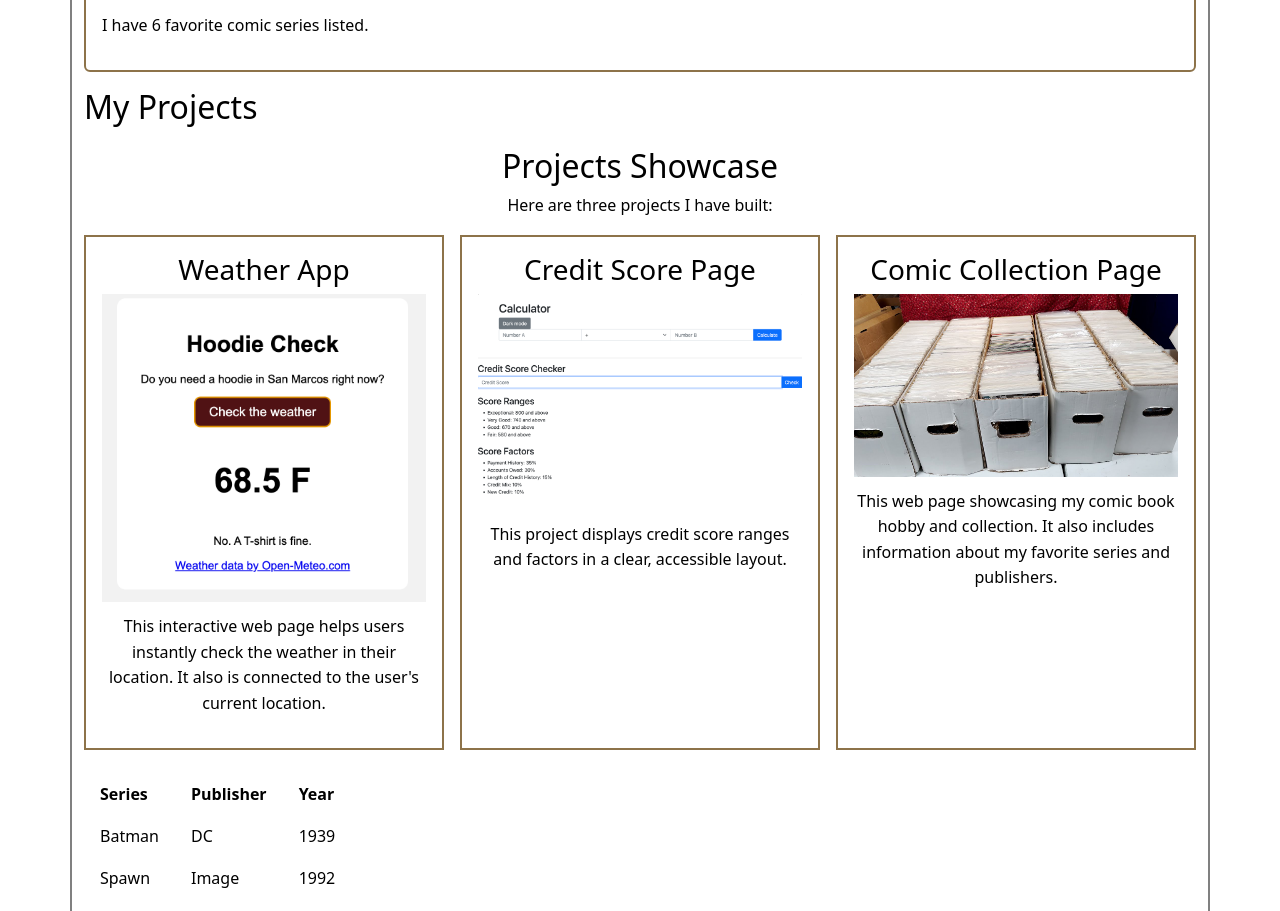
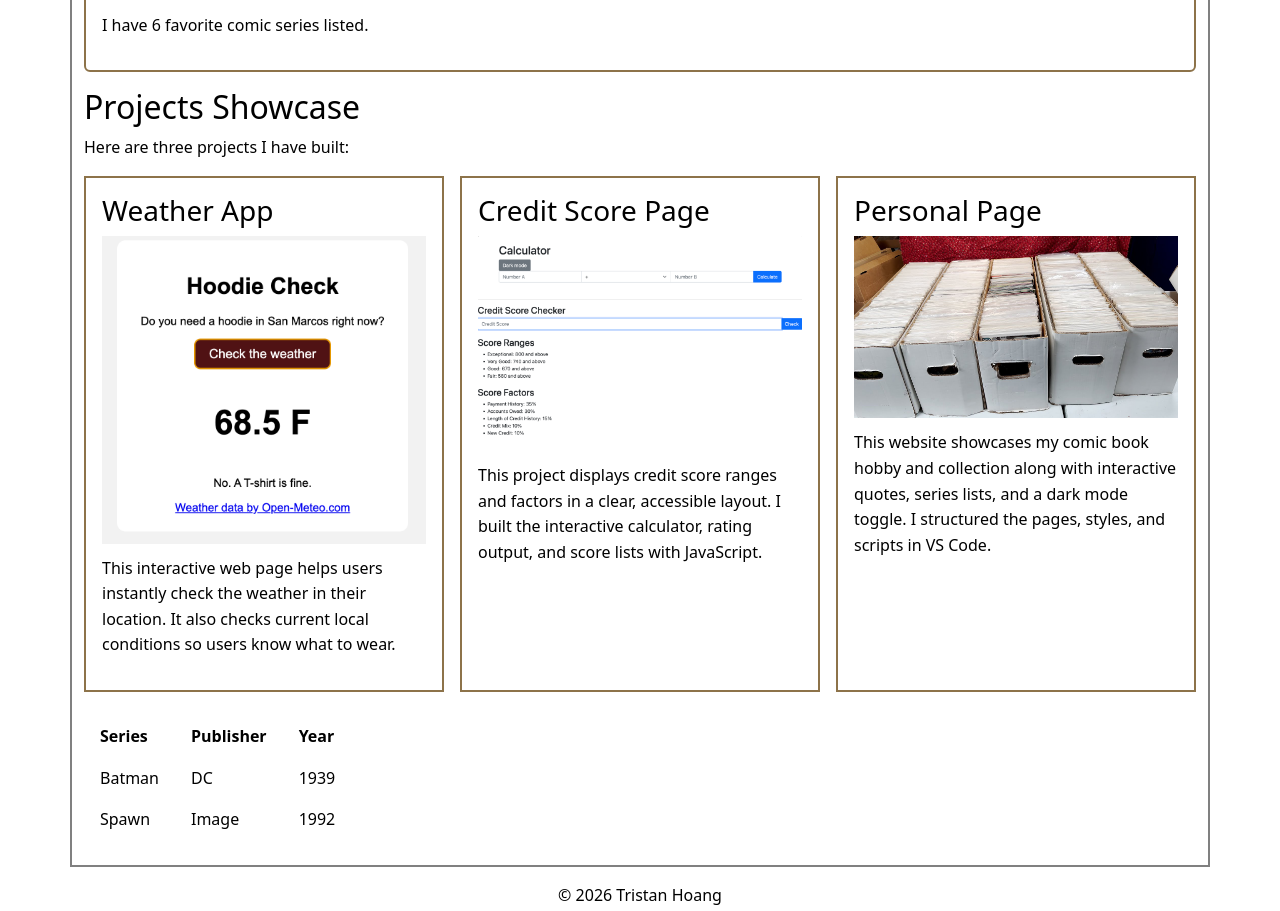
Before and after one commit to tristanhoang2003-code/portfolio, a plain HTML site: page index.html in a window 1280 px wide. Shown: the part 845-1756 px from the top of the page. Drawn offline with nearby package versions, Linux system fonts and the light colour scheme.

Commit message:
Add files via upload

```diff
--- a/index.html
+++ b/index.html
@@ -57,29 +57,29 @@
       <p id="count"></p>
     </section>
 
-    <h2>My Projects</h2>
-    <figure>
-      <h2>Projects Showcase</h2>
+  <h2>Projects Showcase</h2>
     <p>Here are three projects I have built:</p>
 
     <section class="grid-container mb-4">
       <div class="project-card">
         <h3>Weather App</h3>
         <img src="Screenshot1.png" alt="Screenshot of the weather checking web application">
-        <p>This interactive web page helps users instantly check the weather in their location. It also is connected to the user's current location.</p>
+        <p>This interactive web page helps users instantly check the weather in their location. It also checks current local conditions so users know what to wear.</p>
+
       </div>
 
       <div class="project-card">
         <h3>Credit Score Page</h3>
         <img src="Screenshot2.png" alt="Screenshot of the credit score web application">
-        <p>This project displays credit score ranges and factors in a clear, accessible layout.</p>
+        <p>This project displays credit score ranges and factors in a clear, accessible layout. I built the interactive calculator, rating output, and score lists with JavaScript.</p>
       </div>
 
       <div class="project-card">
-        <h3>Comic Collection Page</h3>
-      <img src="maxresdefault.jpg" alt="A picture of a comic box in my collection">
-      <figcaption>This web page showcasing my comic book hobby and collection. It also includes information about my favorite series and publishers.</figcaption>
-    </figure>
+        <h3>Personal Page</h3>
+        <img src="maxresdefault.jpg" alt="A picture of a comic box in my collection">
+        <p>This website showcases my comic book hobby and collection along with interactive quotes, series lists, and a dark mode toggle. I structured the pages, styles, and scripts in VS Code.</p>
+      </div>
+    </section>
 
     <table>
       <tr>
```
